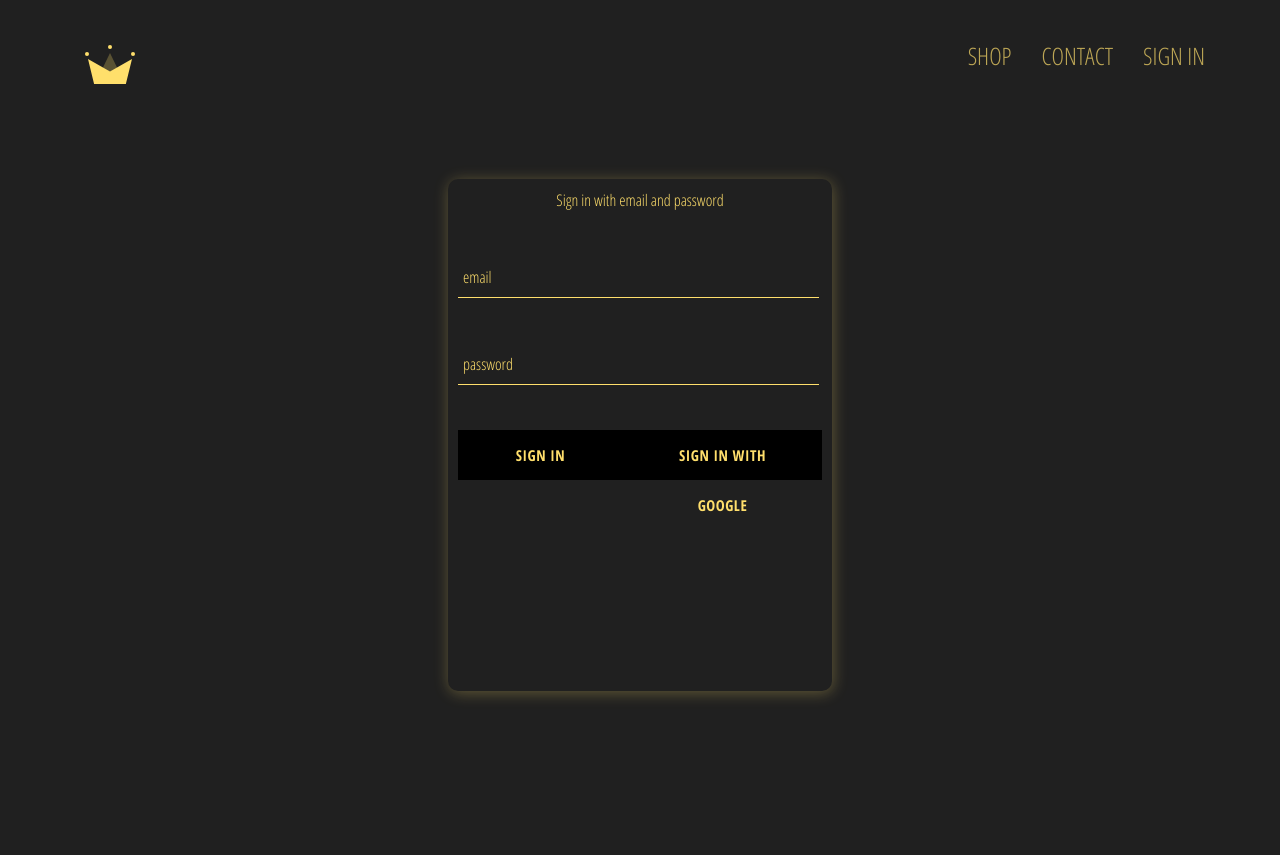
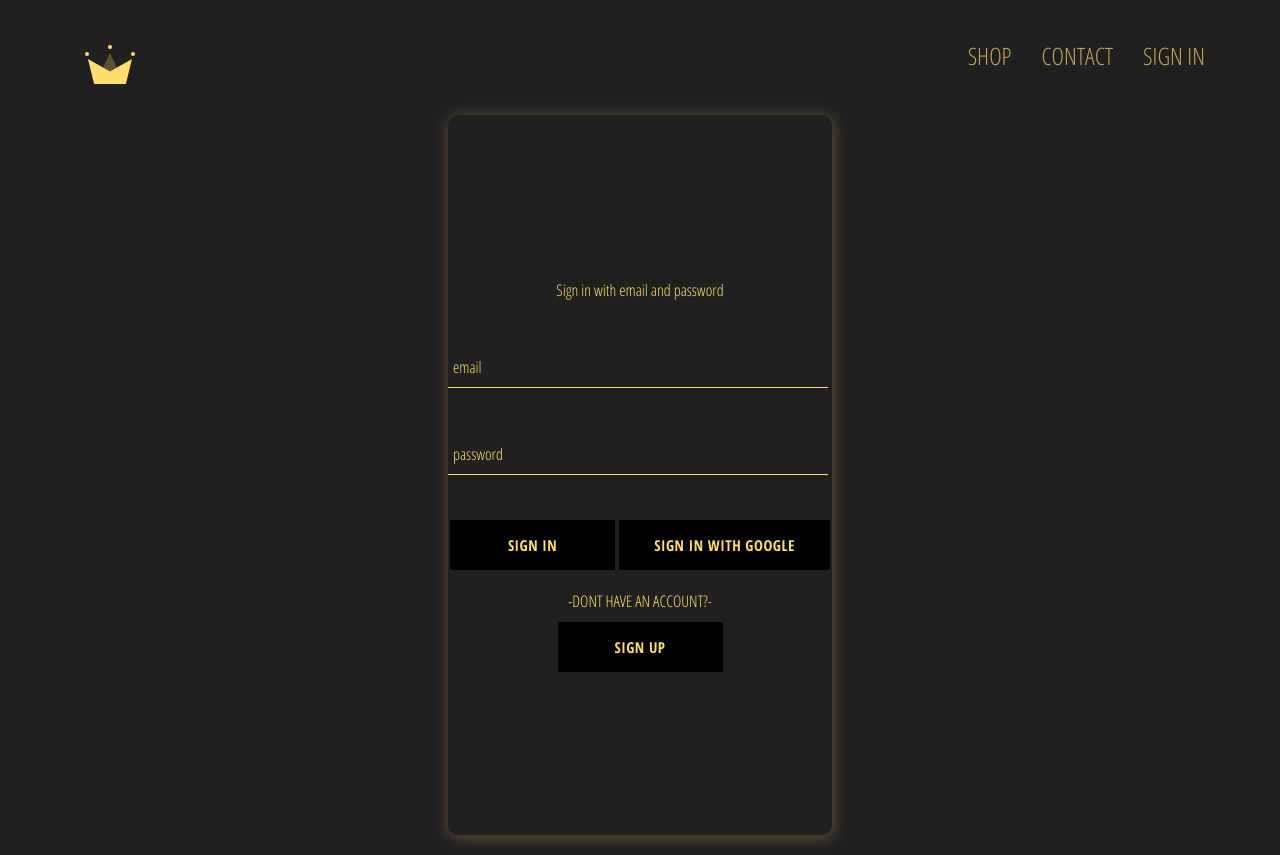
Before and after one commit to edonis-create/Royal-Clothing, a React (Create React App) app: page /signin in a window 1280 px wide. Before the commit the page ends 800 px from the top, so only its background shows below. Built offline with nearby package versions, Linux system fonts and the light colour scheme; no server answers.

Commit message:
Created Sign up design and functionality

```diff
--- a/src/App.js
+++ b/src/App.js
@@ -5,14 +5,27 @@ import Homepage from "./pages/homepage/homepage.component.jsx";
 import ShopPage from "./pages/shop/shop.component.jsx";
 import Header from "./components/header/header.component.jsx";
 import SignInAndSignUpPage from "./pages/sign-in-and-sign-up/sign-in-and-sign-up.component";
-import { auth } from "./firebase/firebase.utils";
+import { auth, createUserProfileDocument } from "./firebase/firebase.utils";
 class App extends React.Component {
   state = { currentUser: null };
   unSubscribeFromAuth = null;
 
   componentDidMount() {
-    this.unSubscribeFromAuth = auth.onAuthStateChanged((user) => {
-      this.setState({ currentUser: user });
+    this.unSubscribeFromAuth = auth.onAuthStateChanged(async (userAuth) => {
+      if (userAuth) {
+        const userRef = await createUserProfileDocument(userAuth);
+
+        userRef.onSnapshot((snapshot) => {
+          this.setState({
+            currentUser: {
+              id: snapshot.id,
+              ...snapshot.data(),
+            },
+          });
+        });
+      } else {
+        this.setState({ currentUser: userAuth });
+      }
     });
   }
 
--- a/src/components/sign-in/sign-in.component.jsx
+++ b/src/components/sign-in/sign-in.component.jsx
@@ -19,7 +19,7 @@ class SignIn extends React.Component {
 
   render() {
     return (
-      <div className="sign-in">
+      <div className={` sign-in`}>
         <span style={{ color: "#ffdf6c", textAlign: "center" }}>
           Sign in with email and password
         </span>
@@ -44,8 +44,24 @@ class SignIn extends React.Component {
             <CustomButton className="custom-button" type="submit">
               Sign In
             </CustomButton>
-            <CustomButton className="custom-button" onClick={signInWithGoogle}>
+            <CustomButton
+              type="button"
+              className="custom-button"
+              onClick={signInWithGoogle}
+            >
               Sign In with Google
+            </CustomButton>
+          </div>
+          <div className="sign-up-sign-in">
+            <span style={{ color: "#ffdf6c", marginBottom: "10px" }}>
+              -DONT HAVE AN ACCOUNT?-
+            </span>
+            <CustomButton
+              onClick={() => this.props.setFlip(true)}
+              type="button"
+              className="custom-button"
+            >
+              SIGN UP
             </CustomButton>
           </div>
         </form>
--- a/src/components/sign-in/sign-in.styles.scss
+++ b/src/components/sign-in/sign-in.styles.scss
@@ -1,18 +1,22 @@
 .sign-in {
-  box-sizing: border-box;
-  width: 30vw;
+  width: 100%;
   display: flex;
   flex-direction: column;
-  height: 80%;
-  border-radius: 10px;
-  padding: 10px;
-  box-shadow: 1px 2px 15px #ffdf6c4b;
+  position: absolute;
+  backface-visibility: hidden;
+  -webkit-backface-visibility: hidden;
 }
 
 .button {
-  box-sizing: border-box;
   width: 100%;
   display: flex;
   align-items: center;
   justify-content: space-around;
 }
+.sign-up-sign-in {
+  display: flex;
+  margin-top: 20px;
+  flex-direction: column;
+  justify-content: center;
+  align-items: center;
+}
--- /dev/null
+++ b/src/components/sign-up/sign-up.component.jsx
@@ -0,0 +1,100 @@
+import React from "react";
+import "./sign-up.styles.scss";
+import FormInput from "../form-input/form-input.component";
+import CustomButton from "../custom-button/custom-button.component";
+import { auth, createUserProfileDocument } from "../../firebase/firebase.utils";
+
+class SignUp extends React.Component {
+  state = {
+    displayName: "",
+    email: "",
+    password: "",
+    confirmPassword: "",
+  };
+
+  onHandleSubmit = async (e) => {
+    e.preventDefault();
+    const { displayName, email, password, confirmPassword } = this.state;
+    if (password !== confirmPassword) {
+      alert("Passwords don't match");
+      return;
+    }
+    try {
+      const { user } = await auth.createUserWithEmailAndPassword(
+        email,
+        password
+      );
+      await createUserProfileDocument(user, { displayName });
+      this.setState({
+        displayName: "",
+        email: "",
+        password: "",
+        confirmPassword: "",
+      });
+    } catch (error) {
+      console.error(error);
+    }
+  };
+
+  onHandleChange = (e) => {
+    const { name, value } = e.target;
+    this.setState({ [name]: value });
+  };
+
+  render() {
+    const { displayName, email, password, confirmPassword } = this.state;
+
+    return (
+      <div className="sign-up">
+        <h2 className="title">SIGN UP</h2>
+        <form
+          autoComplete="off"
+          className="sign-up-form"
+          onSubmit={this.onHandleSubmit}
+        >
+          <FormInput
+            type="text"
+            name="displayName"
+            value={displayName}
+            onChange={this.onHandleChange}
+            label="Display Name"
+            required
+          />{" "}
+          <FormInput
+            type="email"
+            name="email"
+            value={email}
+            onChange={this.onHandleChange}
+            label="Email"
+            required
+          />{" "}
+          <FormInput
+            type="password"
+            name="password"
+            value={password}
+            onChange={this.onHandleChange}
+            label="Password"
+            required
+          />{" "}
+          <FormInput
+            type="password"
+            name="confirmPassword"
+            value={confirmPassword}
+            onChange={this.onHandleChange}
+            label="Confirm Password"
+            required
+          />
+          <div className="sign-up-button">
+            <CustomButton type="submit">SIGN UP</CustomButton>
+            <span>
+              Already have an account?{" "}
+              <strong onClick={() => this.props.setFlip(false)}>SIGN IN</strong>
+            </span>
+          </div>
+        </form>
+      </div>
+    );
+  }
+}
+
+export default SignUp;
--- /dev/null
+++ b/src/components/sign-up/sign-up.styles.scss
@@ -0,0 +1,29 @@
+.sign-up {
+  position: absolute;
+  width: 100%;
+  height: 95%;
+  transform: rotateY(180deg);
+  backface-visibility: hidden !important;
+  -webkit-backface-visibility: hidden;
+  background-color: #202020;
+}
+.title {
+  text-align: center;
+  color: #ffdf6c;
+  margin-bottom: -30px;
+}
+.sign-up-button {
+  display: flex;
+  flex-direction: column;
+  justify-content: space-between;
+  align-items: center;
+}
+.sign-up-button span {
+  margin-top: 20px;
+  color: #ffdf6c;
+}
+.sign-up-button strong {
+  cursor: pointer;
+  text-decoration: underline;
+  margin-left: 5px;
+}
--- a/src/firebase/firebase.utils.js
+++ b/src/firebase/firebase.utils.js
@@ -13,6 +13,33 @@ const config = {
   measurementId: "G-MNL7392WLB",
 };
 
+export const createUserProfileDocument = async (userAuth, additionalData) => {
+  if (!userAuth) {
+    return;
+  }
+
+  const userRef = firestore.doc(`users/${userAuth.uid}`);
+
+  const snapshot = await userRef.get();
+
+  if (!snapshot.exists) {
+    const { displayName, email } = userAuth;
+    const createdAt = new Date();
+
+    try {
+      await userRef.set({
+        displayName,
+        email,
+        createdAt,
+        ...additionalData,
+      });
+    } catch (error) {
+      console.error("error creating user", error.message);
+    }
+  }
+  return userRef;
+};
+
 firebase.initializeApp(config);
 
 export const auth = firebase.auth();
--- a/src/pages/sign-in-and-sign-up/sign-in-and-sign-up.component.jsx
+++ b/src/pages/sign-in-and-sign-up/sign-in-and-sign-up.component.jsx
@@ -1,11 +1,16 @@
-import React from "react";
+import React, { useState } from "react";
 import SignIn from "../../components/sign-in/sign-in.component";
+import SignUp from "../../components/sign-up/sign-up.component";
 import "./sign-in-and-sign-up.styles.scss";
 
-const SignInAndSignUpPage = () => (
-  <div className="sign-in-and-sign-up">
-    <SignIn />
-  </div>
-);
+const SignInAndSignUpPage = () => {
+  const [flip, setFlip] = useState(false);
+  return (
+    <div className={` ${flip ? "flip" : ""} sign-in-and-sign-up `}>
+      <SignIn setFlip={setFlip} />
+      <SignUp setFlip={setFlip} />
+    </div>
+  );
+};
 
 export default SignInAndSignUpPage;
--- a/src/pages/sign-in-and-sign-up/sign-in-and-sign-up.styles.scss
+++ b/src/pages/sign-in-and-sign-up/sign-in-and-sign-up.styles.scss
@@ -1,6 +1,20 @@
 .sign-in-and-sign-up {
+  box-sizing: border-box;
   display: flex;
   justify-content: center;
   align-items: center;
-  height: 80vh;
+  height: 90vh;
+  width: 30vw;
+  position: relative;
+  box-shadow: 1px 2px 15px #ffdf6c4b;
+  background-color: #202020;
+  border-radius: 10px;
+  padding: 10px;
+  left: 50%;
+  transition: 0.5s ease-in-out;
+  transform-style: preserve-3d;
+  transform: perspective(1000px) translate(-50%) rotateY(var(--rotate-y, 0));
 }
+.flip {
+  --rotate-y: 180deg;
+}
```
Also changed, not shown: public/index.html (+0 -7 lines).
